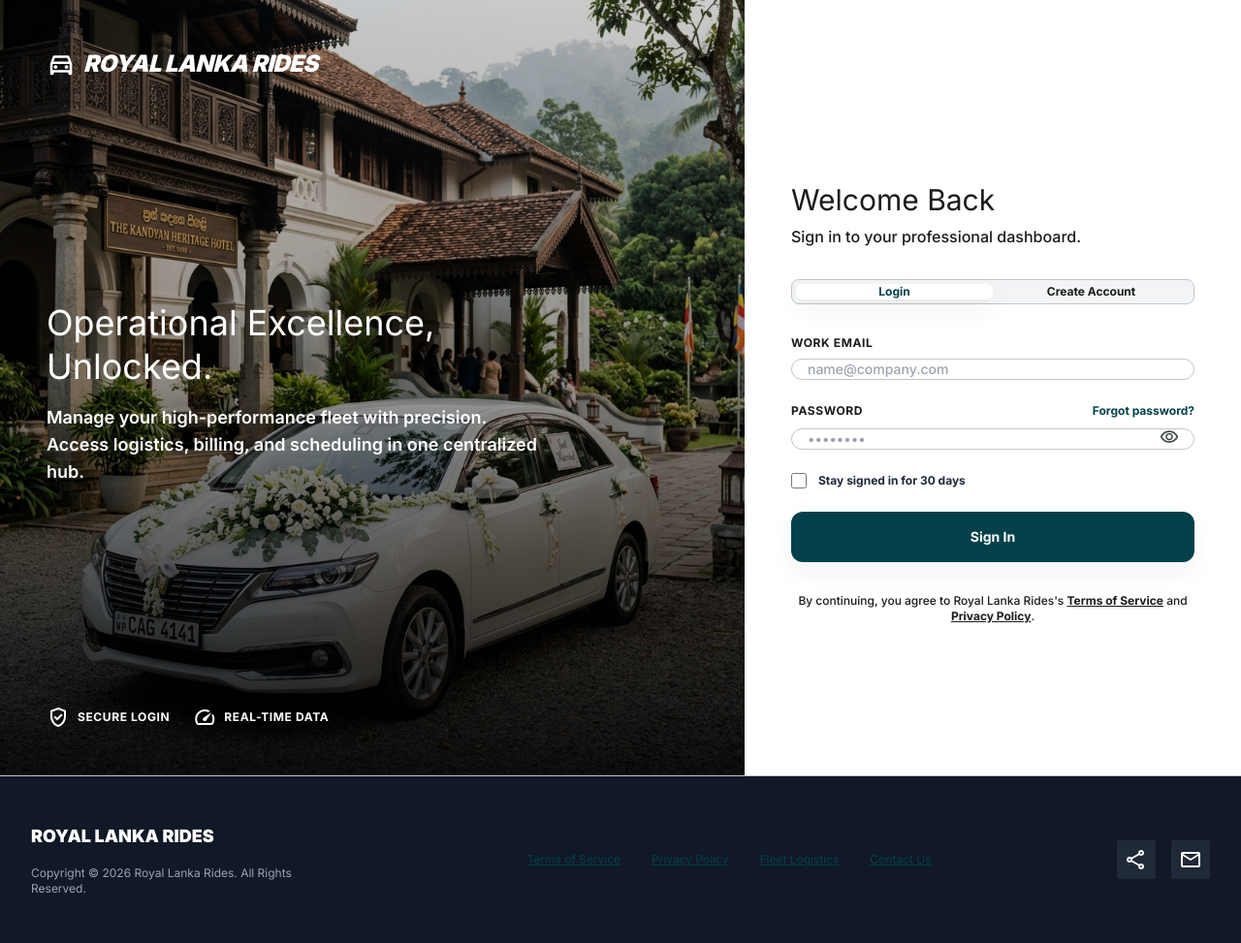
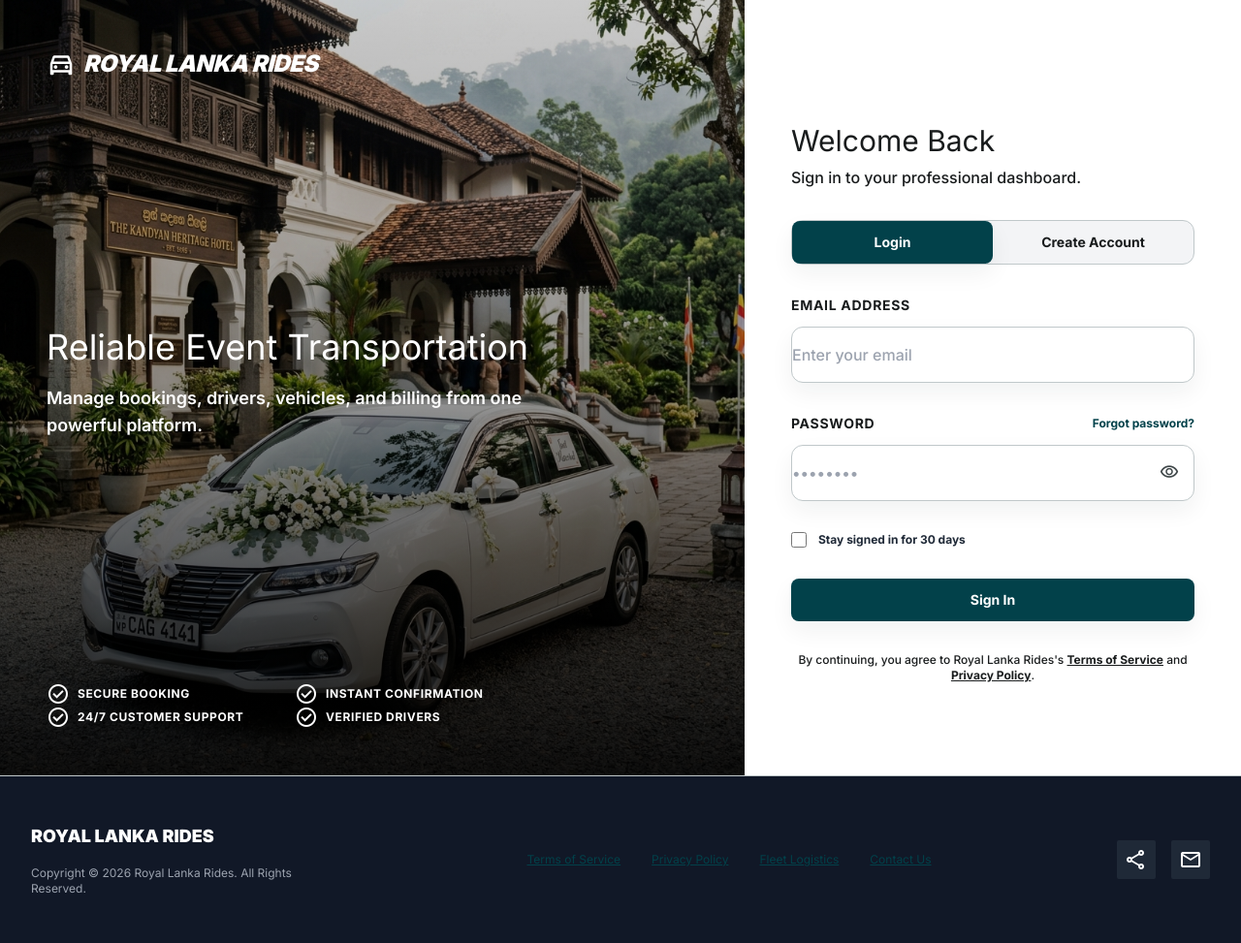
Before and after one commit to chathurangipathirana/Event-Based-Vehicle-Rental-Management-System-, a PHP site: page /public/login.php in a window 1280 px wide. Shown: the whole page at 97% size. Run offline with PHP 8.4, Linux system fonts and the light colour scheme.

Commit message:
user login changes

```diff
--- a/user-site/public/login.php
+++ b/user-site/public/login.php
@@ -11,10 +11,7 @@ if (!preg_match('/^booking\.php\?(?:package_id=\d+(?:&vehicle=\d+)?|vehicle=\d+)
     $redirect = '';
 }
 
-// Remove credentials saved by the previous "Stay signed in" option.
-if (isset($_COOKIE['user_email'])) {
-    setcookie('user_email', '', time() - 3600, '/');
-}
+
 
 if ($_SERVER['REQUEST_METHOD'] === 'POST') {
     $email = filter_var($_POST['login_identifier'] ?? '', FILTER_SANITIZE_EMAIL);
@@ -74,17 +71,25 @@ require_once '../includes/header.php';
                 </a>
             </div>
             <div class="max-w-lg">
-                <h1 class="text-4xl font-extrabold text-white mb-4 leading-tight">Operational Excellence, Unlocked.</h1>
-                <p class="text-lg text-white font-semibold">Manage your high-performance fleet with precision. Access logistics, billing, and scheduling in one centralized hub.</p>
+                <h1 class="text-4xl font-extrabold text-white mb-4 leading-tight">Reliable Event Transportation</h1>
+                <p class="text-lg text-white font-semibold">Manage bookings, drivers, vehicles, and billing from one powerful platform.</p>
             </div>
-            <div class="flex items-center space-x-6 text-white">
+            <div class="grid grid-cols-2 gap-x-8 gap-y-3 text-white">
                 <div class="flex items-center space-x-2">
-                    <span class="material-symbols-outlined text-cyan-400">verified_user</span>
-                    <span class="text-xs uppercase font-bold tracking-wider">Secure Login</span>
+                    <span class="material-symbols-outlined text-cyan-400">check_circle</span>
+                    <span class="text-xs uppercase font-bold tracking-wider">Secure Booking</span>
                 </div>
                 <div class="flex items-center space-x-2">
-                    <span class="material-symbols-outlined text-cyan-400">speed</span>
-                    <span class="text-xs uppercase font-bold tracking-wider">Real-time Data</span>
+                    <span class="material-symbols-outlined text-cyan-400">check_circle</span>
+                    <span class="text-xs uppercase font-bold tracking-wider">Instant Confirmation</span>
+                </div>
+                <div class="flex items-center space-x-2">
+                    <span class="material-symbols-outlined text-cyan-400">check_circle</span>
+                    <span class="text-xs uppercase font-bold tracking-wider">24/7 Customer Support</span>
+                </div>
+                <div class="flex items-center space-x-2">
+                    <span class="material-symbols-outlined text-cyan-400">check_circle</span>
+                    <span class="text-xs uppercase font-bold tracking-wider">Verified Drivers</span>
                 </div>
             </div>
         </div>
@@ -108,24 +113,24 @@ require_once '../includes/header.php';
                 <div class="alert alert-error bg-red-50 border border-red-200 text-red-700 p-4 rounded-xl font-medium text-sm"><?php echo htmlspecialchars($error); ?></div>
             <?php endif; ?>
 
-            <div class="flex p-1 bg-gray-100 rounded-lg mb-8 border border-gray-200">
-                <a href="login.php" class="flex-1 py-2.5 rounded-md text-xs font-bold bg-white shadow-sm text-primary text-center">Login</a>
-                <a href="register.php" class="flex-1 py-2.5 rounded-md text-xs font-bold text-gray-700 hover:text-gray-900 text-center">Create Account</a>
+            <div class="flex gap-1.5 p-1.5 bg-gray-100 rounded-xl mb-8 border border-gray-200 shadow-inner">
+                <a href="login.php" aria-current="page" class="flex-1 py-3 px-4 rounded-lg text-sm font-bold bg-primary text-white shadow-md text-center transition-all duration-300 ease-out hover:bg-primary/90 hover:-translate-y-0.5">Login</a>
+                <a href="register.php" class="flex-1 py-3 px-4 rounded-lg text-sm font-bold text-gray-700 text-center transition-all duration-300 ease-out hover:bg-white hover:text-primary hover:shadow-sm hover:-translate-y-0.5">Create Account</a>
             </div>
 
-            <form method="POST" action="login.php" class="space-y-6" autocomplete="off">
+            <form method="POST" action="login.php" class="space-y-8" autocomplete="on">
                 <input type="hidden" name="redirect" value="<?php echo htmlspecialchars($redirect); ?>">
-                <div class="space-y-2">
-                    <label class="block text-xs uppercase font-bold text-gray-900 tracking-wider" for="email">Work Email</label>
-                    <input id="email" name="login_identifier" type="text" inputmode="email" required value="" autocomplete="one-time-code" autocapitalize="none" spellcheck="false" class="w-full px-4 py-3.5 border border-gray-300 rounded-xl bg-white text-gray-900 font-medium focus:border-primary focus:ring-2 focus:ring-primary/20 text-sm" placeholder="name@company.com"/>
+                <div class="space-y-3">
+                    <label class="block text-sm uppercase font-bold text-gray-900 tracking-wider" for="email">Email Address</label>
+                    <input id="email" name="login_identifier" type="email" inputmode="email" required value="" autocomplete="username" autocapitalize="none" spellcheck="false" class="w-full px-5 py-4 border border-gray-300 rounded-xl bg-white text-gray-900 font-medium focus:border-primary focus:ring-2 focus:ring-primary/20 text-base shadow-sm" placeholder="Enter your email"/>
                 </div>
-                <div class="space-y-2">
+                <div class="space-y-3">
                     <div class="flex justify-between items-center">
-                        <label class="block text-xs uppercase font-bold text-gray-900 tracking-wider" for="password">Password</label>
+                        <label class="block text-sm uppercase font-bold text-gray-900 tracking-wider" for="password">Password</label>
                         <a href="contact.php" class="text-primary hover:underline text-xs font-bold">Forgot password?</a>
                     </div>
                     <div class="relative">
-                        <input id="password" name="password" type="password" required class="w-full px-4 py-3.5 border border-gray-300 rounded-xl bg-white text-gray-900 font-medium focus:border-primary focus:ring-2 focus:ring-primary/20 text-sm pr-12" placeholder="••••••••"/>
+                        <input id="password" name="password" type="password" required autocomplete="current-password" class="w-full px-5 py-4 border border-gray-300 rounded-xl bg-white text-gray-900 font-medium focus:border-primary focus:ring-2 focus:ring-primary/20 text-base pr-14 shadow-sm" placeholder="••••••••"/>
                         <button type="button" onclick="togglePassword()" class="absolute right-4 top-1/2 -translate-y-1/2 text-gray-500 hover:text-gray-900">
                             <span id="pwd-icon" class="material-symbols-outlined text-xl">visibility</span>
                         </button>
@@ -135,7 +140,7 @@ require_once '../includes/header.php';
                     <input id="stay_signed_in" name="stay_signed_in" type="checkbox" class="w-4 h-4 rounded border-gray-300 text-primary focus:ring-primary cursor-pointer" <?php echo isset($_POST['stay_signed_in']) ? 'checked' : ''; ?> />
                     <label for="stay_signed_in" class="text-xs font-bold text-gray-800 cursor-pointer">Stay signed in for 30 days</label>
                 </div>
-                <button type="submit" class="w-full bg-primary hover:bg-primary/90 text-white py-4 rounded-xl text-sm font-bold transition-all shadow-md active:scale-[0.99]">Sign In</button>
+                <button type="submit" class="w-full py-3 px-4 bg-primary text-white rounded-lg text-sm font-bold shadow-md transition-all duration-300 ease-out hover:bg-primary/90 hover:shadow-lg hover:-translate-y-0.5 active:translate-y-0 active:scale-[0.99]">Sign In</button>
             </form>
 
             <p class="text-center text-xs font-medium text-gray-700">By continuing, you agree to Royal Lanka Rides's <a class="text-gray-900 font-bold underline hover:text-primary" href="terms.php">Terms of Service</a> and <a class="text-gray-900 font-bold underline hover:text-primary" href="privacy.php">Privacy Policy</a>.</p>
@@ -144,31 +149,6 @@ require_once '../includes/header.php';
 </main>
 
 <script>
-    // Do not display credentials saved by the browser on this shared login screen.
-    window.addEventListener('DOMContentLoaded', () => {
-        const email = document.getElementById('email');
-        const password = document.getElementById('password');
-        const clearCredentials = () => {
-            email.value = '';
-            password.value = '';
-        };
-
-        password.setAttribute('autocomplete', 'new-password');
-        clearCredentials();
-        email.readOnly = true;
-        password.readOnly = true;
-
-        [email, password].forEach((field) => {
-            field.addEventListener('focus', () => {
-                field.readOnly = false;
-                field.value = '';
-            }, { once: true });
-        });
-
-        // Some browsers fill saved credentials just after the page has loaded.
-        window.setTimeout(clearCredentials, 500);
-    });
-
     function togglePassword() {
         const pwd = document.getElementById('password');
         const icon = document.getElementById('pwd-icon');
```
